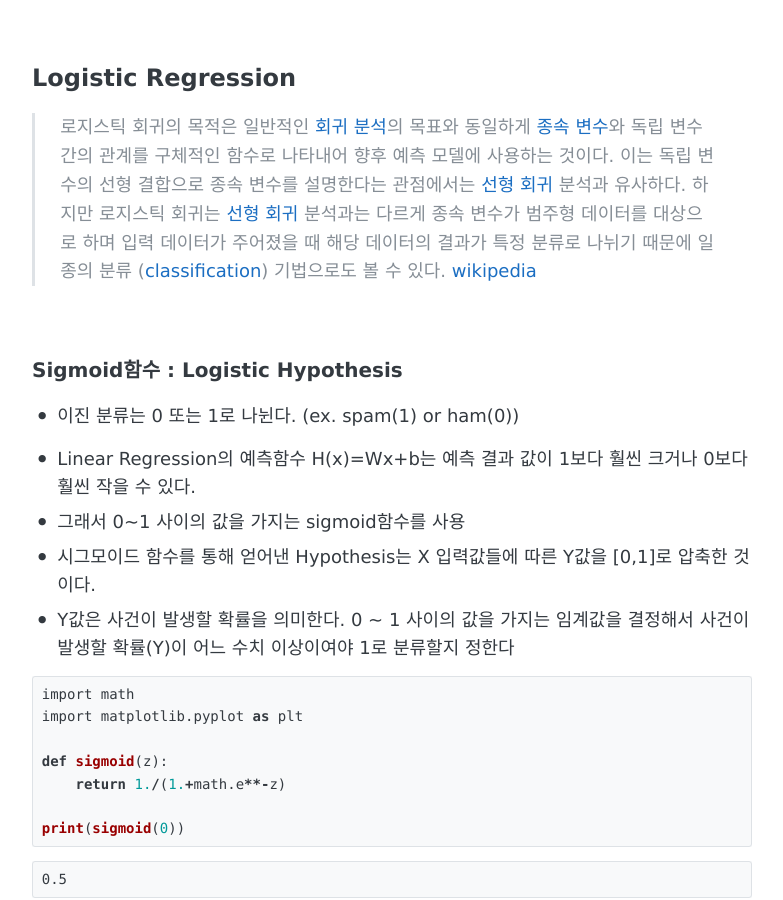
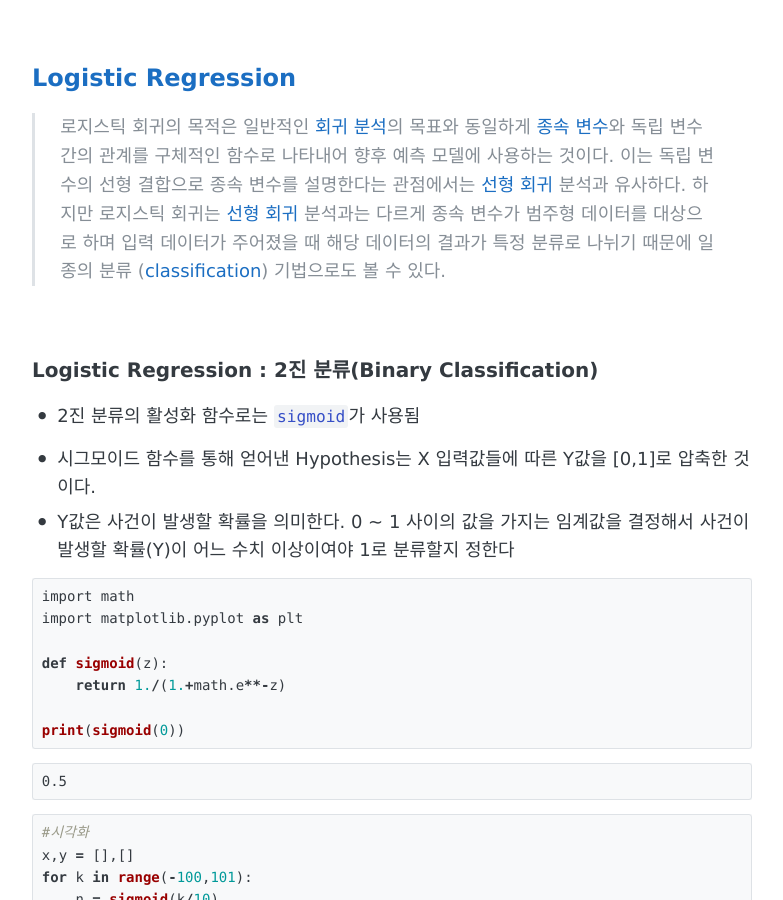
Before and after one commit to zoe0-0/blog, a Jekyll site: the page built from _posts/2020-08-12-Ai_day31.md, in a window 1280 px wide and 900 px high, scrolled down 305 px. Shown: the whole window, without its empty margins (248-1031 px from the left). Built offline with Jekyll 4.4.1, drawn with Linux system fonts in a browser that asks for light colours; comment, search, counter and statistics services are not loaded; some of the changed text lies outside the part shown.

Commit message:
Edit post

````diff
--- a/_posts/2020-08-12-Ai_day31.md
+++ b/_posts/2020-08-12-Ai_day31.md
@@ -7,18 +7,16 @@ tags:
 
 <br>
 
-## Logistic Regression
+## [Logistic Regression](https://ko.wikipedia.org/wiki/로지스틱_회귀)
 
-> 로지스틱 회귀의 목적은 일반적인 [회귀 분석](https://ko.wikipedia.org/wiki/회귀_분석)의 목표와 동일하게 [종속 변수](https://ko.wikipedia.org/wiki/독립_변수와_종속_변수)와 독립 변수간의 관계를 구체적인 함수로 나타내어 향후 예측 모델에 사용하는 것이다. 이는 독립 변수의 선형 결합으로 종속 변수를 설명한다는 관점에서는 [선형 회귀](https://ko.wikipedia.org/wiki/선형_회귀) 분석과 유사하다. 하지만 로지스틱 회귀는 [선형 회귀](https://ko.wikipedia.org/wiki/선형_회귀) 분석과는 다르게 종속 변수가 범주형 데이터를 대상으로 하며 입력 데이터가 주어졌을 때 해당 데이터의 결과가 특정 분류로 나뉘기 때문에 일종의 분류 ([classification](https://en.wikipedia.org/wiki/classification)) 기법으로도 볼 수 있다.  [wikipedia]([https://ko.wikipedia.org/wiki/%EB%A1%9C%EC%A7%80%EC%8A%A4%ED%8B%B1_%ED%9A%8C%EA%B7%80](https://ko.wikipedia.org/wiki/로지스틱_회귀))
+> 로지스틱 회귀의 목적은 일반적인 [회귀 분석](https://ko.wikipedia.org/wiki/회귀_분석)의 목표와 동일하게 [종속 변수](https://ko.wikipedia.org/wiki/독립_변수와_종속_변수)와 독립 변수간의 관계를 구체적인 함수로 나타내어 향후 예측 모델에 사용하는 것이다. 이는 독립 변수의 선형 결합으로 종속 변수를 설명한다는 관점에서는 [선형 회귀](https://ko.wikipedia.org/wiki/선형_회귀) 분석과 유사하다. 하지만 로지스틱 회귀는 [선형 회귀](https://ko.wikipedia.org/wiki/선형_회귀) 분석과는 다르게 종속 변수가 범주형 데이터를 대상으로 하며 입력 데이터가 주어졌을 때 해당 데이터의 결과가 특정 분류로 나뉘기 때문에 일종의 분류 ([classification](https://en.wikipedia.org/wiki/classification)) 기법으로도 볼 수 있다.
 
 <br>
 
-### Sigmoid함수 : Logistic Hypothesis
+### Logistic Regression : 2진 분류(Binary Classification)
 
-- 이진 분류는 0 또는 1로 나뉜다. (ex. spam(1) or ham(0))
+- 2진 분류의 활성화 함수로는 `sigmoid`가 사용됨
 
-- Linear Regression의 예측함수 H(x)=Wx+b는 예측 결과 값이 1보다 훨씬 크거나 0보다 훨씬 작을 수 있다.
-- 그래서 0~1 사이의 값을 가지는 sigmoid함수를 사용
 - 시그모이드 함수를 통해 얻어낸 Hypothesis는 X 입력값들에 따른 Y값을 [0,1]로 압축한 것이다.
 - Y값은 사건이 발생할 확률을 의미한다. 0 ~ 1 사이의 값을 가지는 임계값을 결정해서 사건이 발생할 확률(Y)이 어느 수치 이상이여야 1로 분류할지 정한다
 
@@ -48,6 +46,8 @@ plt.show()
 ```
 
 ![png](https://raw.githubusercontent.com/zoe0-0/blog/master/images/sigmoid_files/sigmoid.png)
+
+<br>
 
 <br>
 
@@ -208,6 +209,6 @@ print('accuracy',accuracy.numpy())
 - 대부분 알고리즘에서 기본 임계값은 0.5이다
 - 하지만, 필요에 따라 임계값을 변경할 수 있다.
 - 예를 들어 암을 진단하는 로지스틱회귀 모델의 경우, 임계값을 낮추면 더 안전하게(?) 암환자를 진단할 수 있다.
-  - 암 진단의 경우 양성(암이 아님)을 악성(암)으로 잘못 예측하는 것은 큰 문제는 없지만
-  - 악성(암)을 양성(암이 아님)으로 예측하는 것은 큰 문제가 될 수 있다
+  - 암 진단의 경우 양성을 악성으로 잘못 예측하는 것은 큰 문제는 없지만
+  - 악성을 양성으로 예측하는 것은 큰 문제가 될 수 있다
   - 따라서 임계값을 조금 낮추면 더 낮은 분류 확률로도 양성으로 예측될 수 있기 때문에 오분류가 많아지더라도 비교적 안전
````
Also changed, not shown: other parts of _posts/2020-08-12-Ai_day31.md (+1 -0 lines).
